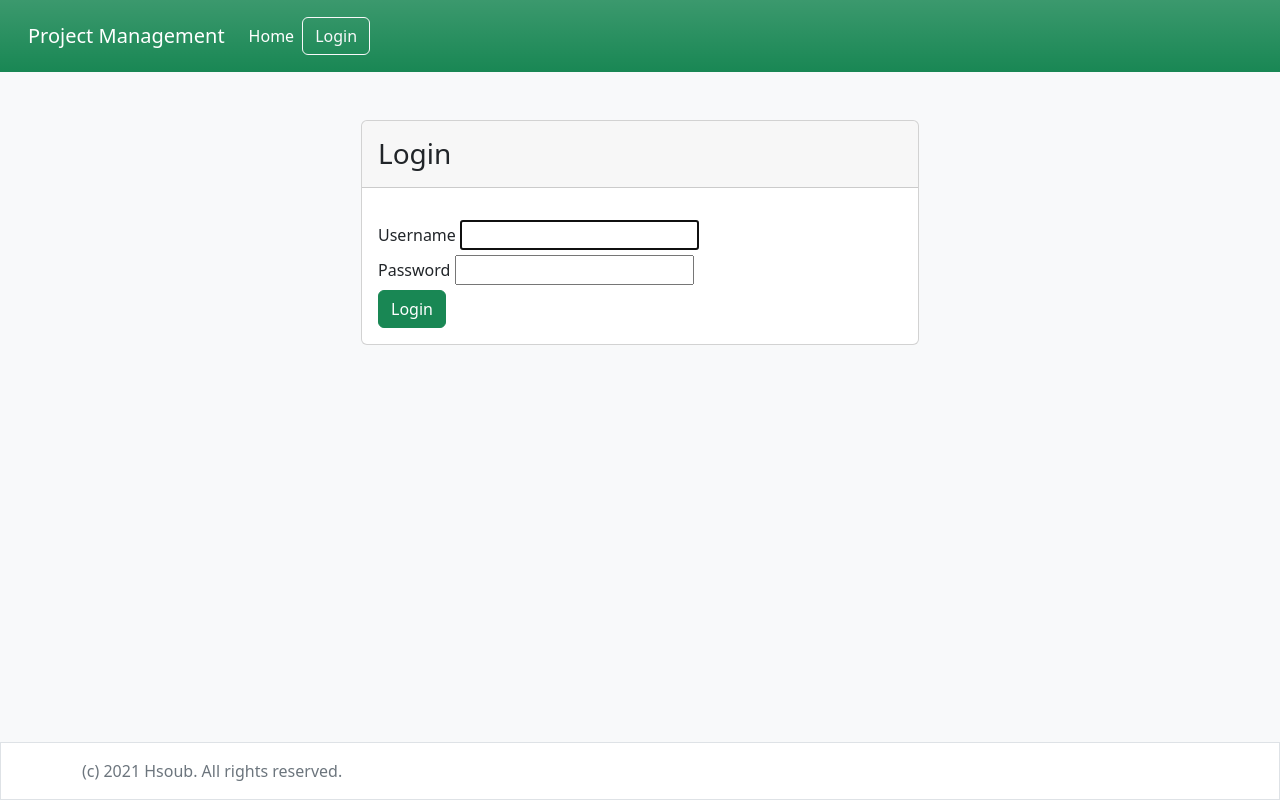
After one commit to xFarisSx/Project-Manager-Django, a Django app: page /accounts/login/ in a window 1280 px wide. The commit adds this page. Run offline with Django 4.2, Linux system fonts and the light colour scheme.

Commit message:
Login Logout

```diff
--- /dev/null
+++ b/accounts/forms.py
@@ -0,0 +1,15 @@
+from django.contrib.auth.forms import AuthenticationForm
+from django import forms
+
+attrs = {'class': 'form-control'}
+
+class UserLoginForm(AuthenticationForm):
+    def __init__(self, *args, **kwargs):
+        super(UserLoginForm, self).__init__(*args, **kwargs)
+
+    username = forms.CharField(label='Username', widget=forms.TextInput(attrs=attrs))
+
+    password = forms.CharField(
+		label='Password',
+  		widget=forms.PasswordInput(attrs=attrs)
+	)
--- /dev/null
+++ b/accounts/templates/registration/login.html
@@ -0,0 +1,29 @@
+{% extends 'base.html' %}
+
+{% load i18n %}
+
+{% block content %}
+<div class="container">
+	<div class="row justify-content-md-center">
+		<div class="card col-md-6 px-0">
+			<div class="card-header">
+				<h3 class="mb-0 py-2">{% trans 'Login' %}</h3>
+			</div>
+			<div class="card-body">
+				<form method="post">
+					{% csrf_token %}
+					{% include 'common/form.html' with form=form %}
+					<button class="btn btn-success btn-block">
+						{% trans 'Login' %}
+					</button>
+				</form>
+			</div>
+		</div>
+	</div>
+</div>
+
+<script>
+	console.log(1);
+	document.querySelector('input').classList.add('form-control')
+</script>
+{% endblock %}
--- /dev/null
+++ b/accounts/urls.py
@@ -0,0 +1,8 @@
+from django.urls import path, include
+from accounts.forms import UserLoginForm
+from django.contrib.auth.views import LoginView
+
+urlpatterns = [
+    path('', include('django.contrib.auth.urls')),
+    path('login/', LoginView.as_view(authentication_form = UserLoginForm), name='login'),
+]
--- a/projects/templates/partials/header.html
+++ b/projects/templates/partials/header.html
@@ -13,26 +13,43 @@
 					<a class="nav-link active" aria-current="page" href="{% url 'Project_list' %}">Home</a>
 				</li>
 			</ul>
+			{% if user.is_authenticated %}
+				<ul class="navbar-nav me-3 mb-2 mb-lg-0">
+					<li class="nav-item dropdown">
+						<a class="nav-link dropdown-toggle" href="#" role="button" data-bs-toggle="dropdown" aria-expanded="false">
+							{{user.username}}
+						</a>
+						<ul class="dropdown-menu">
+							<li><a class="dropdown-item" href="#">{% trans 'Profile' %}</a></li>
+							<li>
+								<hr class="dropdown-divider">
+							</li>
+							<li><a class="dropdown-item" href="{% url 'logout' %}">{% trans 'Logout' %}</a></li>
+							<li>
+						</ul>
+					</li>
+				</ul>
 				<form style="position:absolute; top:15px;right:15px;" method="GET" action="{% url 'Project_list' %}" class="d-flex our">
 					<div class="input-group">
-					<input type="text"
-						name="q"
-						class="form-control"
-						placeholder="{% trans 'Search' %}"
-						value="{{ request.GET.q }}"
-					>
+						<input type="text" name="q" class="form-control" placeholder="{% trans 'Search' %}" value="{{ request.GET.q }}">
 						<button class="btn btn-outline-light" type="submit">
 							<i class="bi bi-search"></i>
 						</button>
 					</div>
 				</form>
+			{% else %}
+				<a href="{% url 'login' %}" class="btn btn-outline-light">
+					{% trans 'Login' %}
+				</a>
+			{% endif %}
+
 		</div>
 	</div>
 </nav>
 
 <script>
 	console.log(window)
-	if ((+window.innerWidth) <= 900) {
+	if ((+window.innerWidth) <= 1000) {
 			document.querySelector('.our').style.position = 'static';
 		}
 	window.addEventListener('resize', function(e) {
--- a/projects_management/settings.py
+++ b/projects_management/settings.py
@@ -132,6 +132,9 @@ STATIC_URL = 'static/'
 
 DEFAULT_AUTO_FIELD = 'django.db.models.BigAutoField'
 
+LOGIN_REDIRECT_URL = '/'
+LOGOUT_REDIRECT_URL = '/accounts/login'
+
 INTERNAL_IPS = [
     "127.0.0.1"
 ]
--- a/projects_management/urls.py
+++ b/projects_management/urls.py
@@ -19,4 +19,5 @@ from django.urls import path, include
 urlpatterns = [
     path('admin/', admin.site.urls),
     path('', include('projects.urls')),
+    path('accounts/', include('accounts.urls')),
 ]
```
Also changed, not shown: projects/views.py (+8 -7 lines). Lines whose indentation alone changed are shown as unchanged.
